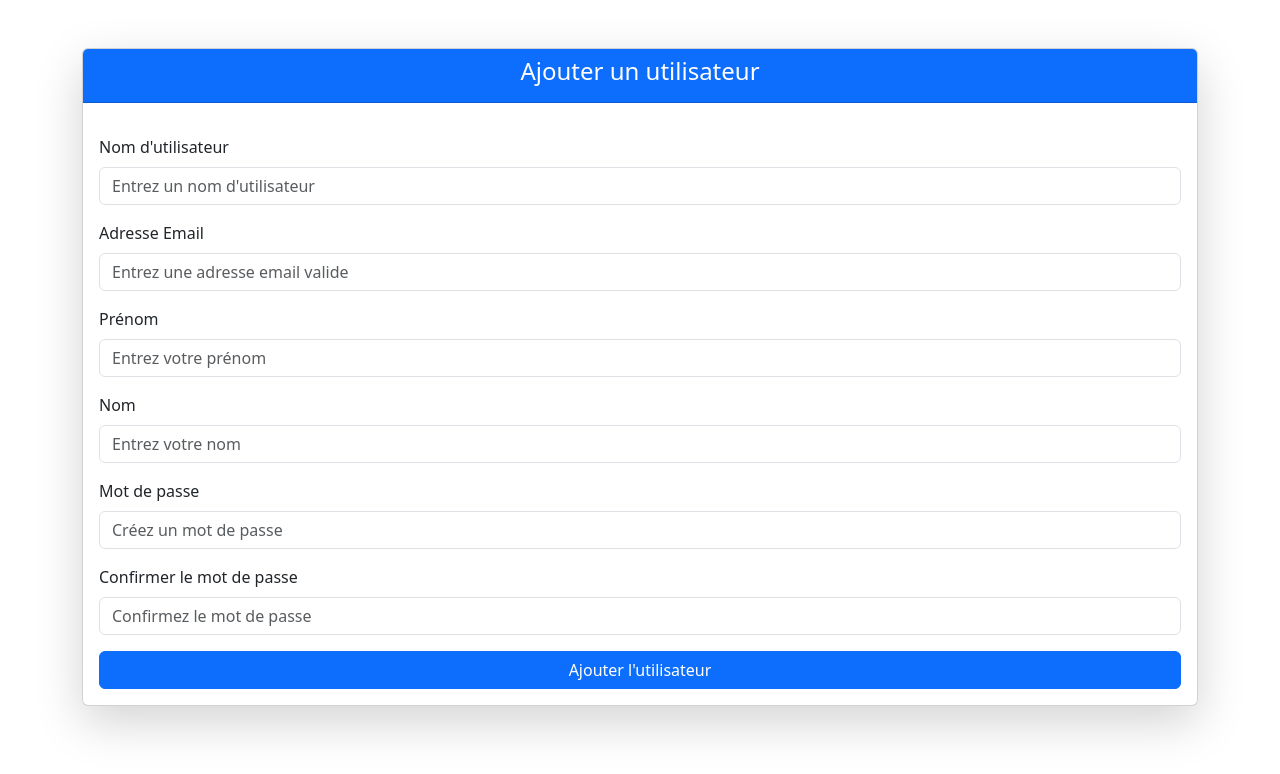
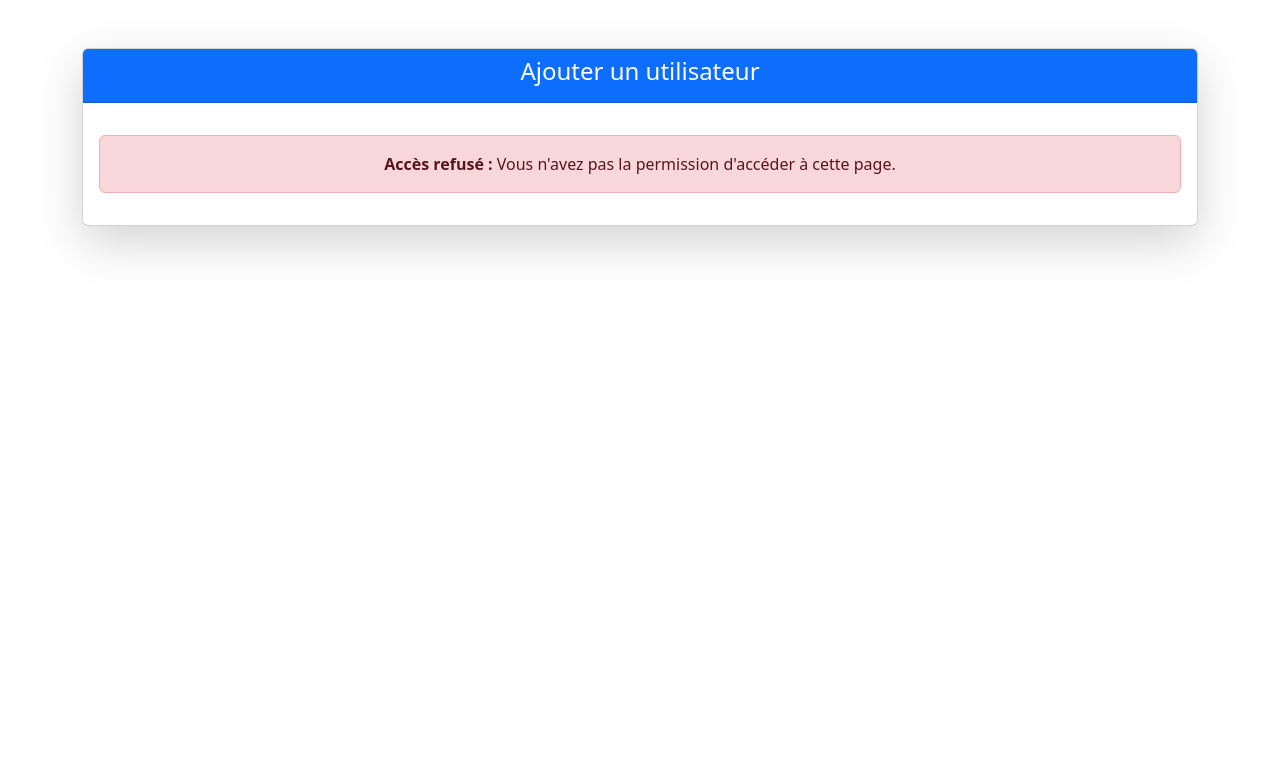
Before and after one commit to aazdagabde/IoT-Temperature-Tracking-System, a Django app: template template/register.html in a window 1280 px wide. Shown: the top 774 px of the page. Run offline with Django 5.2, Linux system fonts and the light colour scheme; the template is opened without the code that fills it, so the values that code supplies are empty.

Commit message:
admin qui selment l acces pour ajouter un utilisateur

```diff
--- a/template/authenreg.html
+++ b/template/authenreg.html
@@ -6,7 +6,6 @@
     <meta charset="UTF-8">
     <meta name="viewport" content="width=device-width, initial-scale=1.0">
     <title>Authentification</title>
-    <!-- Bootstrap CSS -->
     <link href="https://cdn.jsdelivr.net/npm/bootstrap@5.3.0/dist/css/bootstrap.min.css" rel="stylesheet">
     <link rel="stylesheet" href="{% static 'css/custom.css' %}">
 </head>
@@ -30,19 +29,6 @@
         </div>
     </div>
 
-    <!-- Bootstrap JS -->
     <script src="https://cdn.jsdelivr.net/npm/bootstrap@5.3.0/dist/js/bootstrap.bundle.min.js"></script>
-    <script>
-    document.querySelector('form').addEventListener('submit', function (event) {
-        const password = document.getElementById('password').value;
-        const confirmPassword = document.getElementById('password_confirm').value;
-
-        if (password !== confirmPassword) {
-            event.preventDefault();
-            alert("Les mots de passe ne correspondent pas !");
-        }
-    });
-</script>
-
 </body>
 </html>
--- a/template/home.html
+++ b/template/home.html
@@ -9,7 +9,7 @@
     <link href="https://cdn.jsdelivr.net/npm/bootstrap@5.3.0-alpha1/dist/css/bootstrap.min.css" rel="stylesheet">
     <style>
         body {
-            background-image: url("{% static 'images/1_Blog_Featured_Image-scaled-1.jpg' %}");
+            background-image: url("{% static 'images/HD.gif' %}");
             background-size: cover;
             background-position: center;
             background-repeat: no-repeat;
--- a/template/register.html
+++ b/template/register.html
@@ -1,5 +1,7 @@
 {% extends 'authenreg.html' %}
+
 {% block content %}
+    {% if user.username == "admin" or user.username == "admin2" %}
         <p>{{ message }}</p>
         <form method="post" action="{% url 'register_view' %}" class="needs-validation" novalidate>
             {% csrf_token %}
@@ -31,4 +33,9 @@
                 <button type="submit" class="btn btn-primary">Ajouter l'utilisateur</button>
             </div>
         </form>
+    {% else %}
+        <div class="alert alert-danger text-center mt-3">
+            <strong>Accès refusé :</strong> Vous n'avez pas la permission d'accéder à cette page.
+        </div>
+    {% endif %}
 {% endblock content %}
```
Also changed, not shown: DHT/views.py (+8 -0 lines), db.sqlite3, 1 other file. Lines whose indentation alone changed are shown as unchanged.
